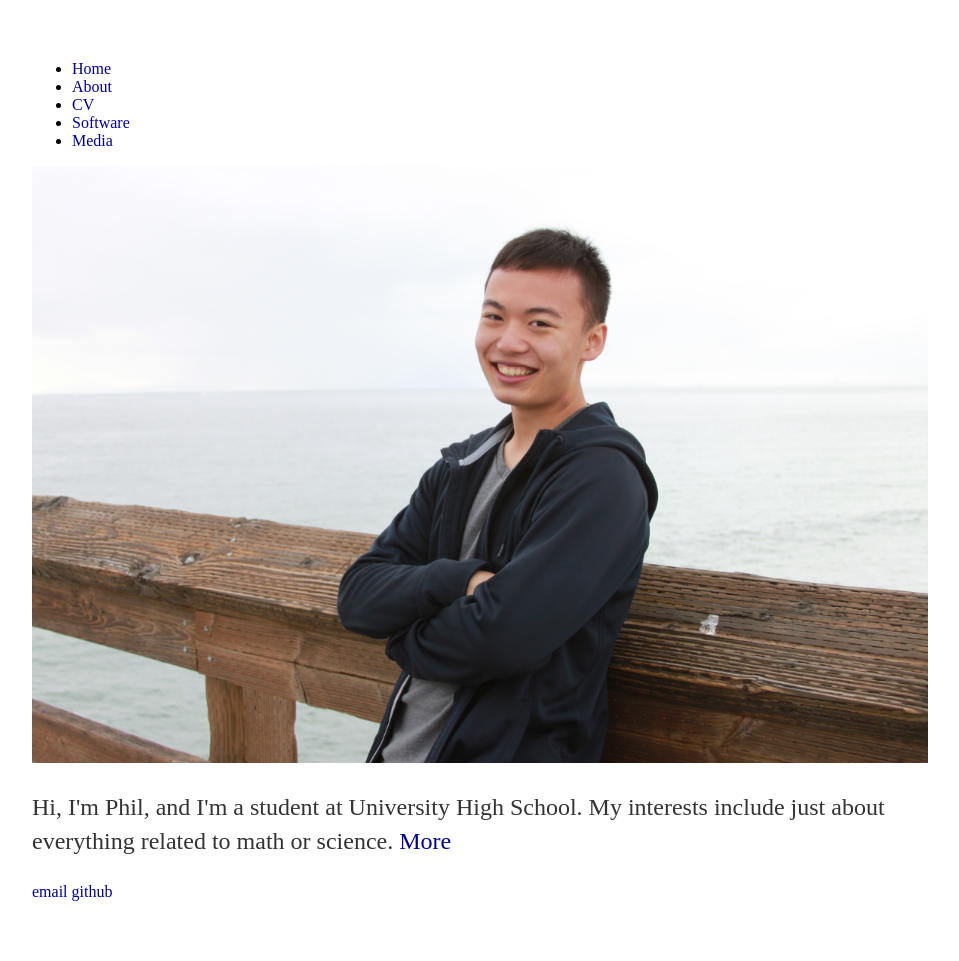
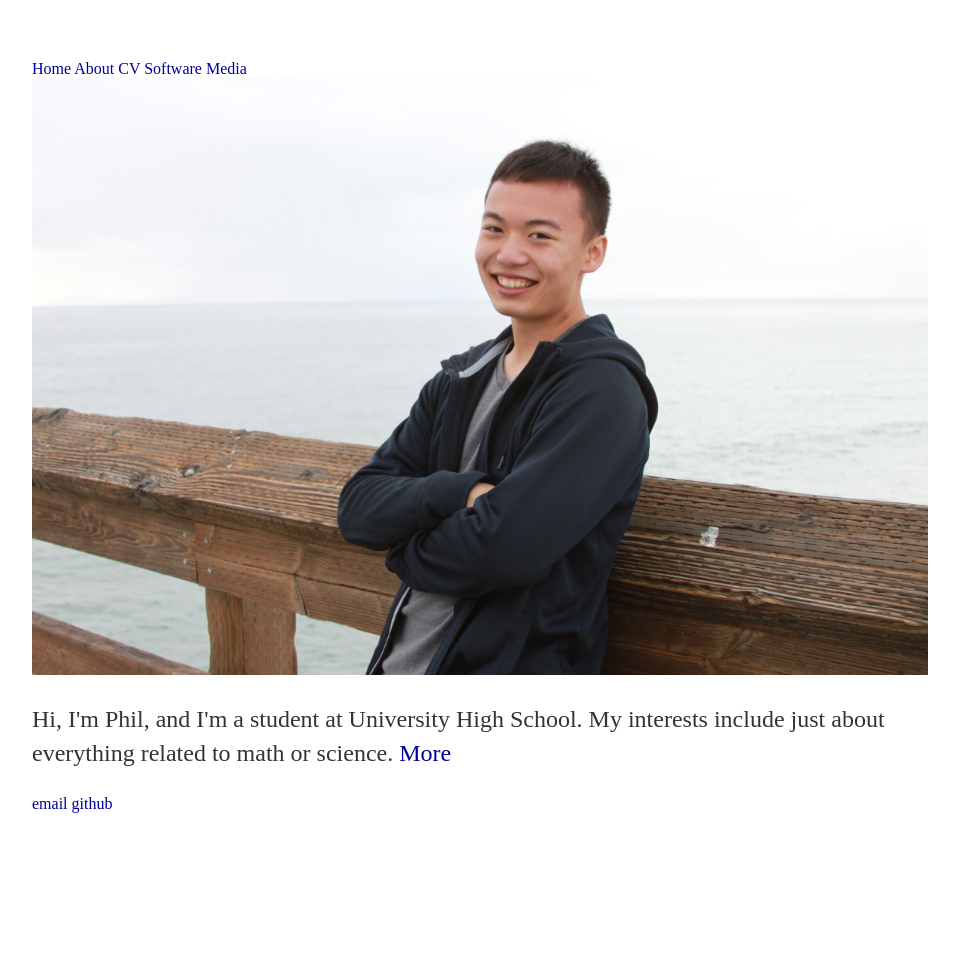
Before and after one commit to philhchen/philhchen.github.io, a Jekyll site: the page built from index.html, in a window 1280 px wide. Shown: the whole page, without its empty margins (160-1119 px from the left). Built offline with Jekyll 4.4.1, drawn with Linux system fonts in a browser that asks for light colours; after the commit the page ends 900 px from its top, so only the background shows below that.

Commit message:
Update header.html

```diff
--- a/_includes/header.html
+++ b/_includes/header.html
@@ -1,9 +1,9 @@
 <div class="header">
-  <ul>
-    <li><a href="/">Home</a></li>
-    <li><a href="/about">About</a></li>
-    <li><a href="/cv">CV</a></li>
-    <li><a href="/software">Software</a></li>
-	<li><a href="/media">Media</a></li>
-  </ul>
+  <ul0>
+    <li0><a href="/">Home</a></li0>
+    <li0><a href="/about">About</a></li0>
+    <li0><a href="/cv">CV</a></li0>
+    <li0><a href="/software">Software</a></li0>
+	  <li0><a href="/media">Media</a></li0>
+  </ul0>
 </div>
```
